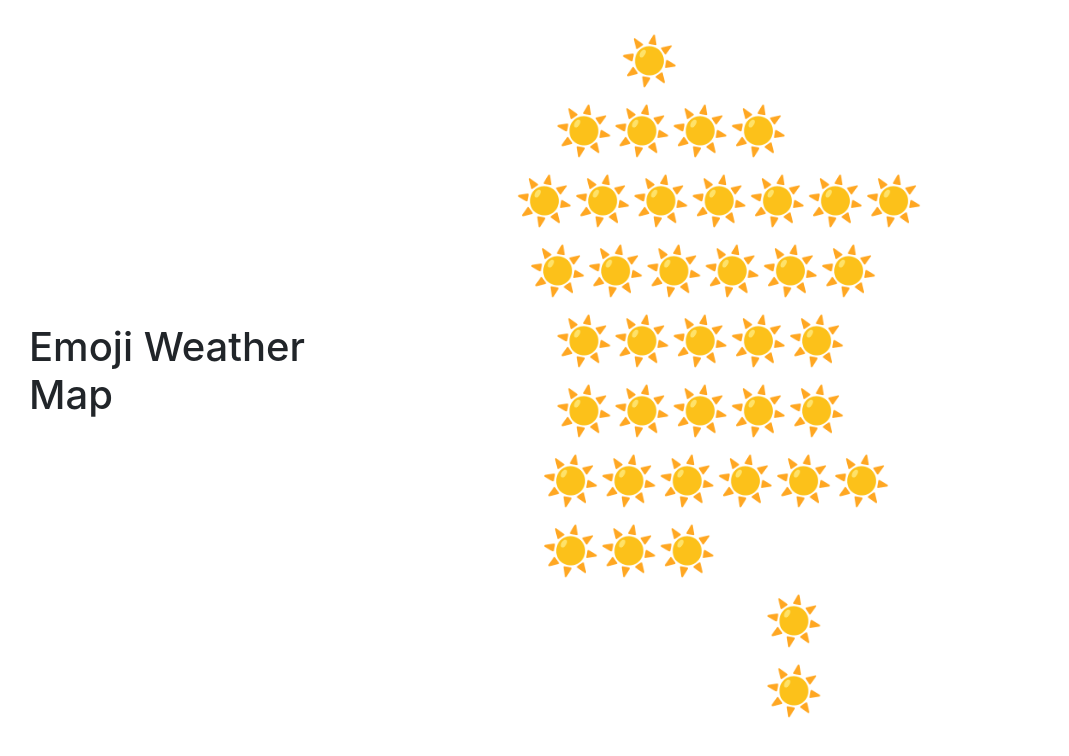
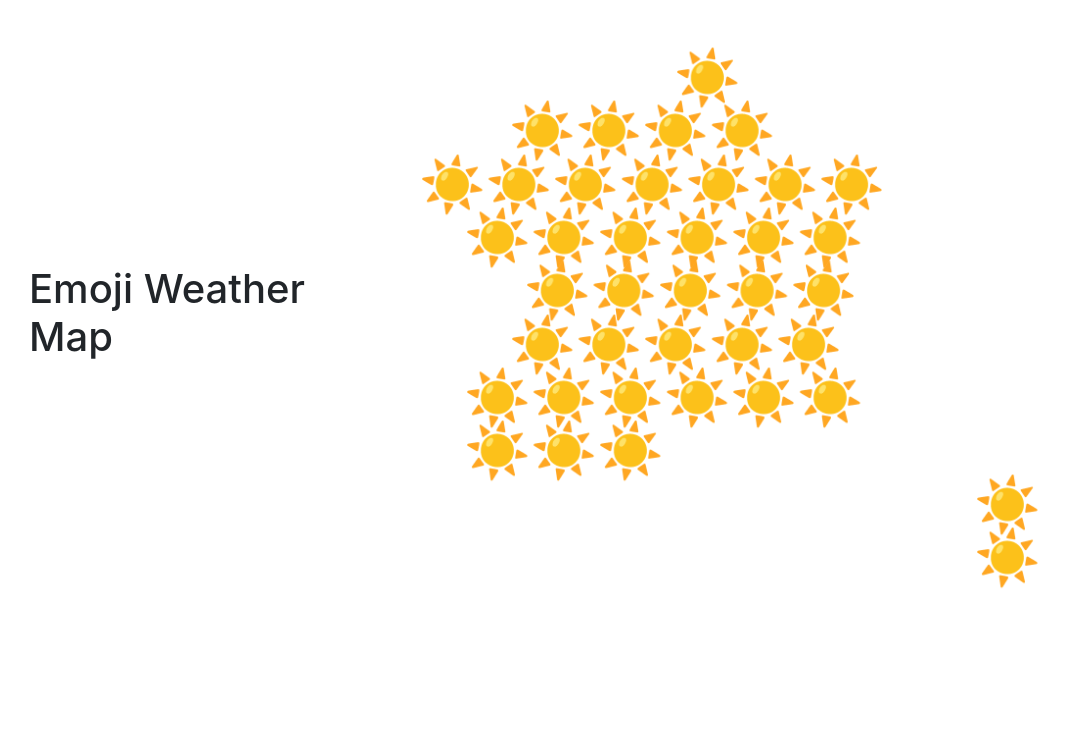
Before and after one commit to ganoninc/emojis-weather-map, a React (Create React App) app: page / in a window 1280 px wide. Shown: the top 756 px of the page, without its empty margins (56-1125 px from the left). Built offline with nearby package versions, Linux system fonts and the light colour scheme.

Commit message:
fix france template

```diff
--- a/public/templates/france.json
+++ b/public/templates/france.json
@@ -5,7 +5,7 @@
       "items": [
         {
           "type": "offset",
-          "length": 10
+          "length": 17
         },
         {
           "type": "emoji",
@@ -20,7 +20,7 @@
       "items": [
         {
           "type": "offset",
-          "length": 5
+          "length": 6
         },
         {
           "type": "emoji",
@@ -56,7 +56,7 @@
       "items": [
         {
           "type": "offset",
-          "length": 2
+          "length": 0
         },
         {
           "type": "emoji",
@@ -163,7 +163,7 @@
       "items": [
         {
           "type": "offset",
-          "length": 5
+          "length": 7
         },
         {
           "type": "emoji",
@@ -206,7 +206,7 @@
       "items": [
         {
           "type": "offset",
-          "length": 5
+          "length": 6
         },
         {
           "type": "emoji",
@@ -249,7 +249,7 @@
       "items": [
         {
           "type": "offset",
-          "length": 4
+          "length": 3
         },
         {
           "type": "emoji",
@@ -299,7 +299,7 @@
       "items": [
         {
           "type": "offset",
-          "length": 4
+          "length": 3
         },
         {
           "type": "emoji",
@@ -328,7 +328,7 @@
       "items": [
         {
           "type": "offset",
-          "length": 21
+          "length": 37
         },
         {
           "type": "emoji",
@@ -343,7 +343,7 @@
       "items": [
         {
           "type": "offset",
-          "length": 21
+          "length": 37
         },
         {
           "type": "emoji",
--- a/src/App.js
+++ b/src/App.js
@@ -29,7 +29,7 @@ class App extends Component {
         <div className="App">
           <div className="container">
             <div className="row align-items-center">
-              <div className="col-sm-12 col-lg-4">
+              <div className="col-lg-4">
                 <h1>Emoji Weather Map</h1>
                 <p>Loading map...</p>
               </div>
@@ -42,10 +42,10 @@ class App extends Component {
         <div className="App">
           <div className="container">
             <div className="row align-items-center">
-              <div className="col-sm-12 col-lg-4">
+              <div className="col-lg-4">
                 <h1>Emoji Weather Map</h1>
               </div>
-              <div className="col-sm-12 col-lg-7 offset-lg-1">
+              <div className="col-lg-8">
                 <EmojiWeatherMap template={emojiWeatherMapTemplate}></EmojiWeatherMap>
               </div>
             </div>
--- a/src/EmojiWeatherMap.css
+++ b/src/EmojiWeatherMap.css
@@ -1,16 +1,18 @@
 .EmojiWeatherMap {
+    padding: 25px;
     margin: auto;
     text-align: left;
-    font-size: 35pt;
-    min-width: 450px;
+    white-space: nowrap;
+    font-size: 40pt;
+    line-height: 40pt;
 }
 
 .emoji {
-    display: inline-block;
+    /* display: inline-block; */
 }
 
 .offset-space {
-    display: inline-block;
+    /* display: inline-block; */
 }
 
 
@@ -18,15 +20,6 @@
 
     .EmojiWeatherMap {
         font-size: 25pt;
-        line-height: 30pt;
+        line-height: 25pt;
     }
-
-    .emoji {
-        width: 30pt;
-    }
-
-    .offset-space {
-        width: 14pt;
-    }
-
 }
```
